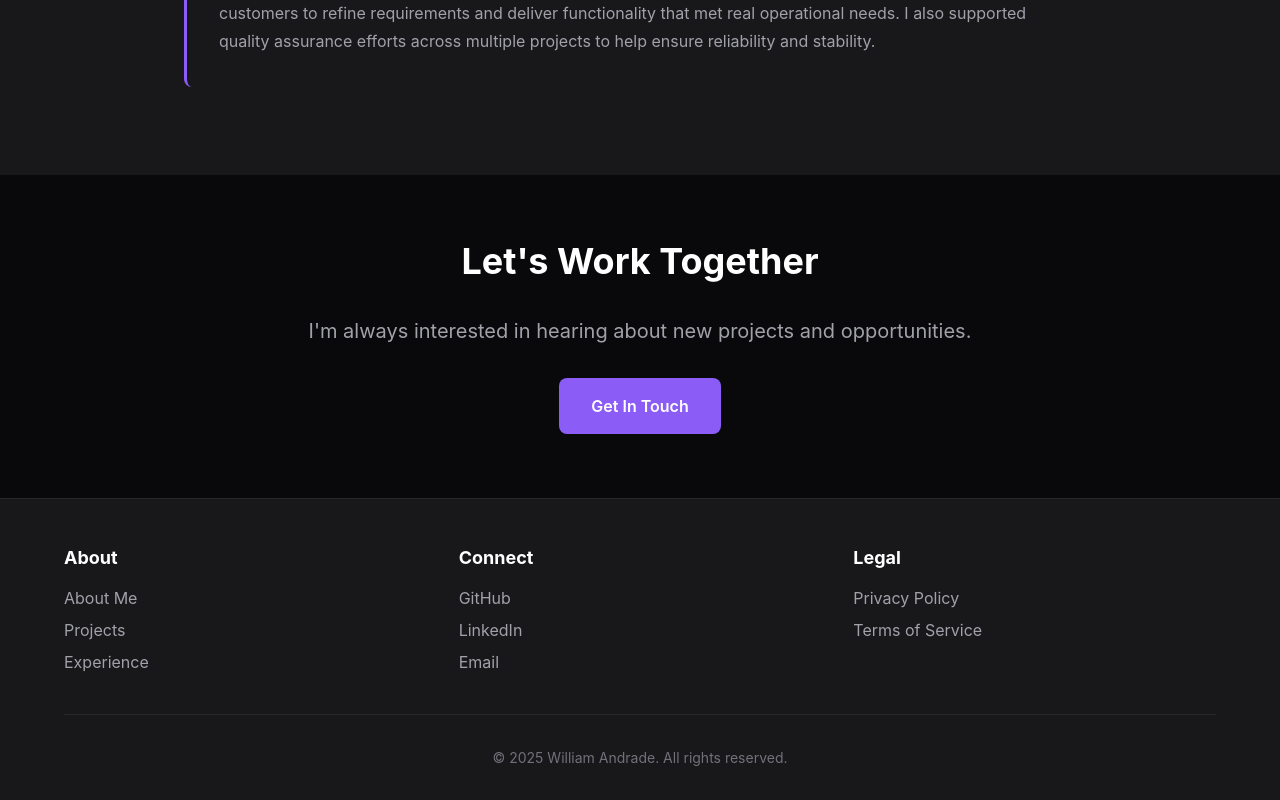
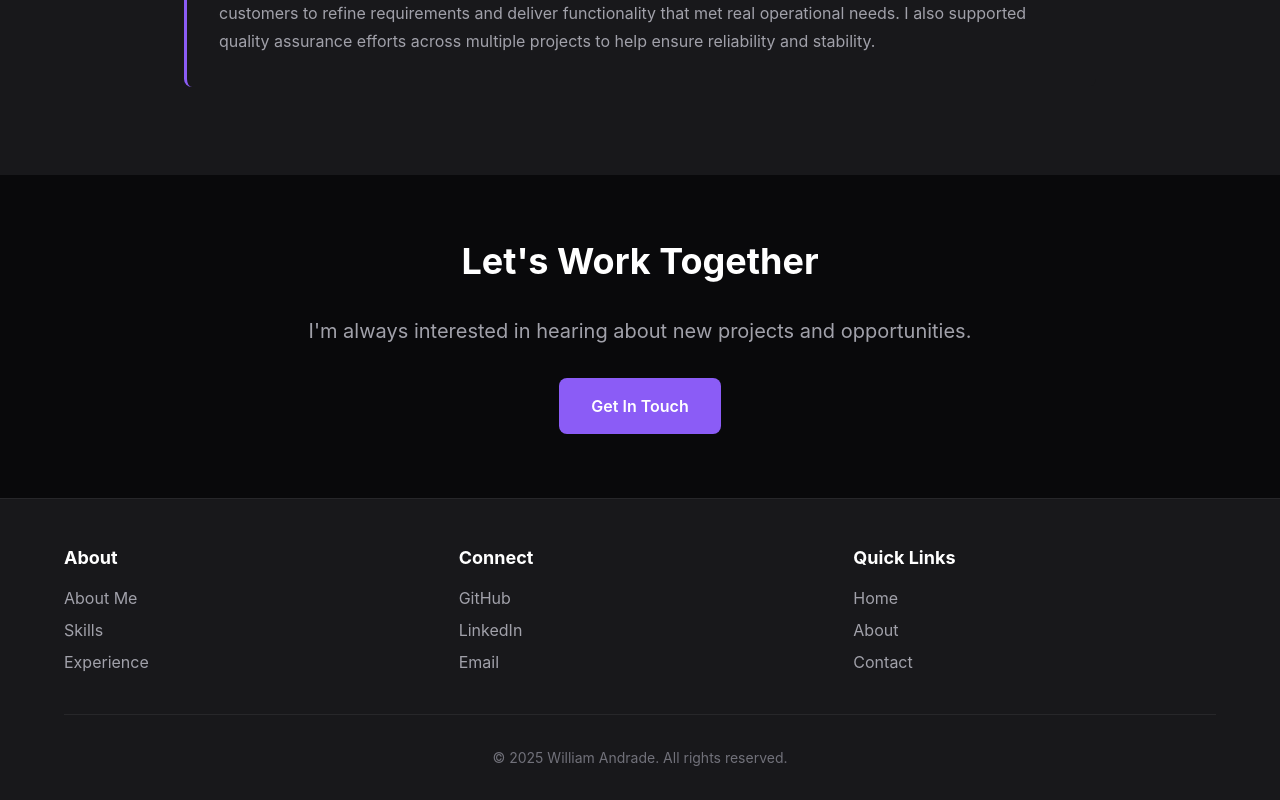
Before and after one commit to andrade16/williamlandrade-site, a Next.js app: page /about in a window 1280 px wide. Shown: the part 2615-3415 px from the top of the page. Built offline with nearby package versions, Linux system fonts and the light colour scheme.

Commit message:
Adds footer linking functionality

```diff
--- a/app/about/page.tsx
+++ b/app/about/page.tsx
@@ -151,8 +151,8 @@ export default function AboutPage() {
           <ScrollReveal delay={0.2}>
             <Bio>
               <p>
-                Hi! I'm William Andrade, a passionate full-stack developer with a
-                love for creating beautiful, functional web experiences.
+                Hi! I'm William Andrade, a passionate full-stack developer with
+                a love for creating beautiful, functional web experiences.
               </p>
               <p>
                 I specialize in modern web technologies and have a keen eye for
@@ -164,7 +164,7 @@ export default function AboutPage() {
         </Container>
       </Section>
 
-      <Section bgColor={theme.colors.background.secondary}>
+      <Section bgColor={theme.colors.background.secondary} id="skills">
         <Container>
           <ScrollReveal>
             <SectionTitle>Skills & Expertise</SectionTitle>
@@ -237,7 +237,7 @@ export default function AboutPage() {
         </Container>
       </Section>
 
-      <Section bgColor={theme.colors.background.secondary}>
+      <Section bgColor={theme.colors.background.secondary} id="experience">
         <Container narrow>
           <ScrollReveal>
             <SectionTitle>Experience</SectionTitle>
@@ -253,10 +253,11 @@ export default function AboutPage() {
                 experiences across the web platform. I helped ship high-impact
                 features like brand pages and city landing pages, integrated
                 third-party services for customer support and identity
-                verification, and contributed to shared testing infrastructure to
-                improve reliability across teams. Working primarily in React and
-                TypeScript, I also collaborated across the stack, making backend
-                contributions where needed to support new features and fixes.
+                verification, and contributed to shared testing infrastructure
+                to improve reliability across teams. Working primarily in React
+                and TypeScript, I also collaborated across the stack, making
+                backend contributions where needed to support new features and
+                fixes.
               </p>
             </ExperienceCard>
           </ScrollReveal>
@@ -289,10 +290,10 @@ export default function AboutPage() {
                 At HumanGeo, I worked on data-driven web applications used in
                 government and analytical contexts. I helped design and build a
                 React/Redux tracking platform, maintained and enhanced existing
-                Angular applications, and implemented tools like PDF generation to
-                turn web-based insights into shareable reports. I also supported
-                internal teams by writing Python scripts for data collection and
-                contributing to code reviews and QA efforts.
+                Angular applications, and implemented tools like PDF generation
+                to turn web-based insights into shareable reports. I also
+                supported internal teams by writing Python scripts for data
+                collection and contributing to code reviews and QA efforts.
               </p>
             </ExperienceCard>
           </ScrollReveal>
@@ -303,13 +304,13 @@ export default function AboutPage() {
               <div className="role">Northrup Grumman Corporation</div>
               <div className="period">January 2015 - June 2016</div>
               <p>
-                At Northrop Grumman, I worked on a Computer Aided Dispatch system
-                built with C# and .NET, contributing to both new development and
-                ongoing maintenance of legacy Windows applications. I collaborated
-                directly with customers to refine requirements and deliver
-                functionality that met real operational needs. I also supported
-                quality assurance efforts across multiple projects to help ensure
-                reliability and stability.
+                At Northrop Grumman, I worked on a Computer Aided Dispatch
+                system built with C# and .NET, contributing to both new
+                development and ongoing maintenance of legacy Windows
+                applications. I collaborated directly with customers to refine
+                requirements and deliver functionality that met real operational
+                needs. I also supported quality assurance efforts across
+                multiple projects to help ensure reliability and stability.
               </p>
             </ExperienceCard>
           </ScrollReveal>
@@ -332,7 +333,7 @@ export default function AboutPage() {
                 opportunities.
               </p>
               <a
-                href="mailto:hello@williamandrade.com"
+                href="mailto:andrade.william61@gmail.com"
                 style={{
                   display: "inline-block",
                   padding: `${theme.spacing.md} ${theme.spacing.xl}`,
--- a/components/ui/Footer.tsx
+++ b/components/ui/Footer.tsx
@@ -71,13 +71,13 @@ export function Footer() {
             <FooterTitle>About</FooterTitle>
             <FooterList>
               <FooterListItem>
-                <FooterLink href="#about">About Me</FooterLink>
+                <FooterLink href="/about">About Me</FooterLink>
               </FooterListItem>
               <FooterListItem>
-                <FooterLink href="#projects">Projects</FooterLink>
+                <FooterLink href="/about#skills">Skills</FooterLink>
               </FooterListItem>
               <FooterListItem>
-                <FooterLink href="#experience">Experience</FooterLink>
+                <FooterLink href="/about#experience">Experience</FooterLink>
               </FooterListItem>
             </FooterList>
           </FooterSection>
@@ -87,7 +87,7 @@ export function Footer() {
             <FooterList>
               <FooterListItem>
                 <FooterLink
-                  href="https://github.com"
+                  href="https://github.com/andrade16"
                   target="_blank"
                   rel="noopener noreferrer"
                 >
@@ -96,7 +96,7 @@ export function Footer() {
               </FooterListItem>
               <FooterListItem>
                 <FooterLink
-                  href="https://linkedin.com"
+                  href="https://www.linkedin.com/in/william-andrade/"
                   target="_blank"
                   rel="noopener noreferrer"
                 >
@@ -104,19 +104,24 @@ export function Footer() {
                 </FooterLink>
               </FooterListItem>
               <FooterListItem>
-                <FooterLink href="mailto:hello@example.com">Email</FooterLink>
+                <FooterLink href="mailto:andrade.william61@gmail.com">
+                  Email
+                </FooterLink>
               </FooterListItem>
             </FooterList>
           </FooterSection>
 
           <FooterSection>
-            <FooterTitle>Legal</FooterTitle>
+            <FooterTitle>Quick Links</FooterTitle>
             <FooterList>
               <FooterListItem>
-                <FooterLink href="#privacy">Privacy Policy</FooterLink>
+                <FooterLink href="/">Home</FooterLink>
               </FooterListItem>
               <FooterListItem>
-                <FooterLink href="#terms">Terms of Service</FooterLink>
+                <FooterLink href="/about">About</FooterLink>
+              </FooterListItem>
+              <FooterListItem>
+                <FooterLink href="/contact">Contact</FooterLink>
               </FooterListItem>
             </FooterList>
           </FooterSection>
```
Also changed, not shown: app/page.tsx (+4 -3 lines).
